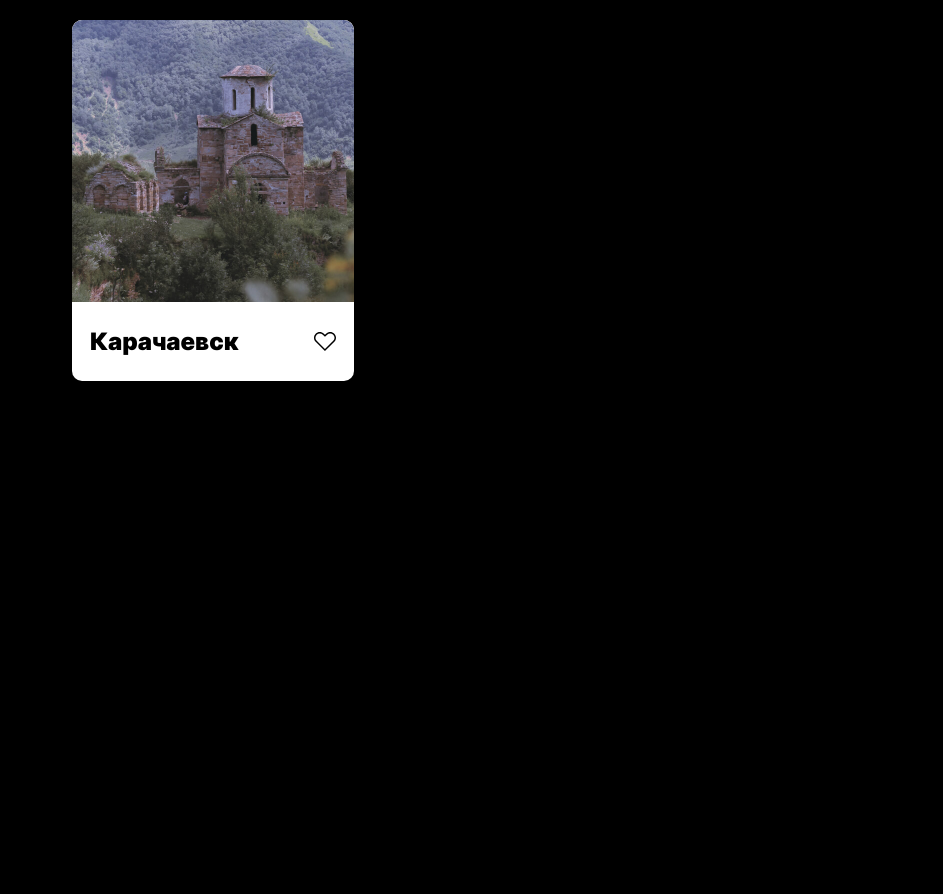
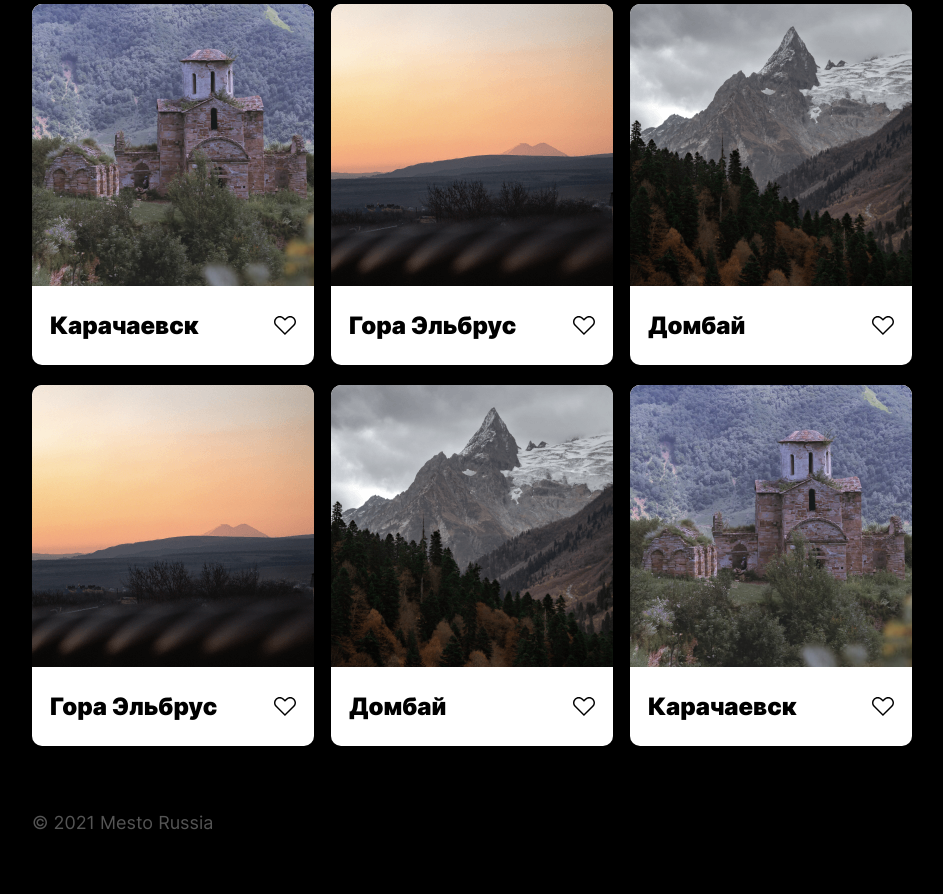
Before and after one commit to Wailingray/mesto-project, a plain HTML site: page index.html in a window 1280 px wide. Shown: the part 326-1220 px from the top of the page, without its empty margins (168-1111 px from the left). Before the commit the page ends 800 px from the top, so only its background shows below. Drawn offline with Linux system fonts and the light colour scheme.

Commit message:
footer is done

```diff
--- a/blocks/card/__image/card__image.css
+++ b/blocks/card/__image/card__image.css
@@ -1,5 +1,7 @@
 .card__image {
   border-radius: 10px 10px 0 0;
+  object-fit: contain;
+  object-position: center;
   width: 282px;
   height: 282px;
 }
--- a/blocks/card/card.css
+++ b/blocks/card/card.css
@@ -1,4 +1,6 @@
 .card {
+  max-width: 880px;
+  margin: 0;
   background-color: #fff;
   border-radius: 10px;
   display: flex;
--- a/blocks/cards/cards.css
+++ b/blocks/cards/cards.css
@@ -1,5 +1,11 @@
 .cards {
+  max-width: 880px;
   display: grid;
-  grid-template-columns: repeat(auto-fit, minmax(282px, 1fr));
-  max-width: 880px;
+  grid-template-columns: repeat(auto-fit, 282px);
+  justify-items: center;
+  align-items: flex-start;
+  justify-content: center;
+  align-content: center;
+  column-gap: 17px;
+  row-gap: 20px;
 }
--- a/blocks/footer/__copyright/footer__copyright.css
+++ b/blocks/footer/__copyright/footer__copyright.css
@@ -0,0 +1,10 @@
+.footer__copyright {
+  margin: 0;
+  font-family: "Inter", Arial, Helvetica, sans-serif;
+  font-size: 18px;
+  font-style: normal;
+  font-weight: 400;
+  line-height: 122%;
+  text-align: left;
+  color: #545454;
+}
--- a/blocks/footer/footer.css
+++ b/blocks/footer/footer.css
@@ -0,0 +1,8 @@
+.footer {
+  max-width: 880px;
+  padding-top: 66px;
+  padding-bottom: 60px;
+  display: flex;
+  justify-content: flex-start;
+  align-items: flex-start;
+}
--- a/blocks/page/__section/page__section.css
+++ b/blocks/page/__section/page__section.css
@@ -1,3 +1,10 @@
 .page__section {
   margin: 0 auto;
 }
+
+@media screen and (max-width: 1024px) {
+  .page__section {
+    padding-left: 50px;
+    padding-right: 50px;
+  }
+}
--- a/index.html
+++ b/index.html
@@ -34,13 +34,48 @@
             <figcaption class="card__title">Карачаевск</figcaption>
             <img src="/images/like.svg" alt="Нравится" class="card__like-button">
           </div>
-
+        </figure>
+        <figure class="card">
+          <img src="/images/grid-elbrus.png" alt="Эльбрус в лучах заката" class="card__image">
+          <div class="card__caption">
+            <figcaption class="card__title">Гора Эльбрус</figcaption>
+            <img src="/images/like.svg" alt="Нравится" class="card__like-button">
+          </div>
+        </figure>
+        <figure class="card">
+          <img src="/images/grid-dombai.png" alt="Грозные пики Домбай-Ульген" class="card__image">
+          <div class="card__caption">
+            <figcaption class="card__title">Домбай</figcaption>
+            <img src="/images/like.svg" alt="Нравится" class="card__like-button">
+          </div>
+        </figure>
+        <figure class="card">
+          <img src="/images/grid-elbrus.png" alt="Эльбрус в лучах заката" class="card__image">
+          <div class="card__caption">
+            <figcaption class="card__title">Гора Эльбрус</figcaption>
+            <img src="/images/like.svg" alt="Нравится" class="card__like-button">
+          </div>
+        </figure>
+        <figure class="card">
+          <img src="/images/grid-dombai.png" alt="Грозные пики Домбай-Ульген" class="card__image">
+          <div class="card__caption">
+            <figcaption class="card__title">Домбай</figcaption>
+            <img src="/images/like.svg" alt="Нравится" class="card__like-button">
+          </div>
+        </figure>
+        <figure class="card">
+          <img src="/images/grid-karachaevsk.jpg" alt="Разрушенная церковь в Карачаевске" class="card__image">
+          <div class="card__caption">
+            <figcaption class="card__title">Карачаевск</figcaption>
+            <img src="/images/like.svg" alt="Нравится" class="card__like-button">
+          </div>
         </figure>
       </section>
-
     </main>
-    <footer>
-
+    <footer class="footer page__section">
+      <p class="footer__copyright">
+        &copy; 2021 Mesto Russia
+      </p>
     </footer>
   </body>
 </html>
--- a/pages/index.css
+++ b/pages/index.css
@@ -23,3 +23,6 @@
 @import url(../blocks/card/__like-button/card__like-button_active.css);
 @import url(../blocks/card/__like-button/card__like-button_disabled.css);
 @import url(../blocks/card/__title/card__title.css);
+/*footer*/
+@import url(../blocks/footer/footer.css);
+@import url(../blocks/footer/__copyright/footer__copyright.css);
```
